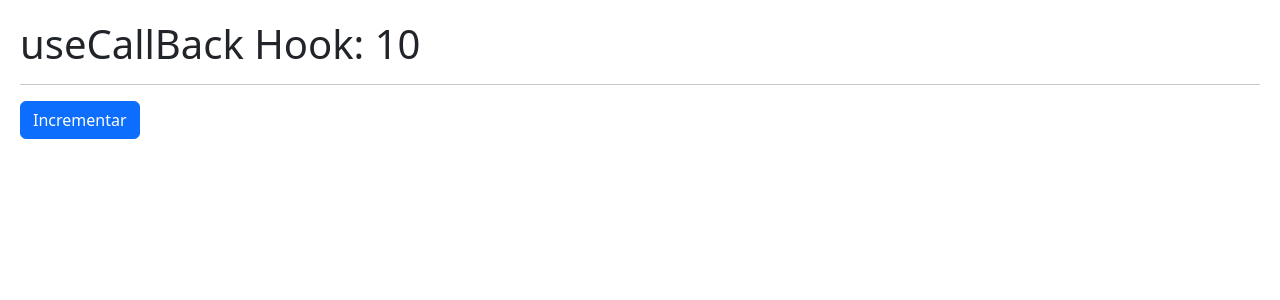
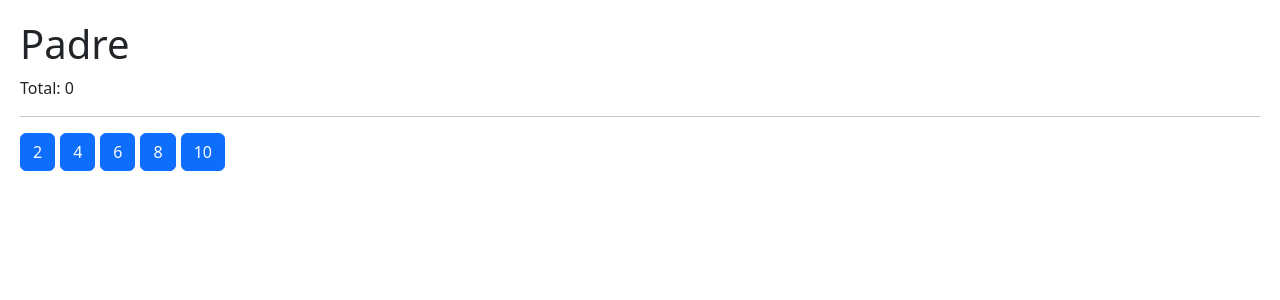
Before and after one commit to mcmmiguel/hooksApp-ReactFH, a React (Vite) app: page / in a window 1280 px wide. Shown: the top 300 px of the page. Built offline with nearby package versions, Linux system fonts and the light colour scheme.

Commit message:
My solution to TareaMemo

```diff
--- /dev/null
+++ b/src/07-tarea-memo/Hijo.jsx
@@ -0,0 +1,17 @@
+import React from "react";
+
+export const Hijo = React.memo(({ numero, incrementar }) => {
+
+    console.log('  Me volví a generar :(  ');
+
+    return (
+        <button
+            className="btn btn-primary mr-3"
+            onClick={() => incrementar(numero)}
+        >
+            {numero}
+        </button>
+    )
+})
+
+Hijo.displayName = 'Hijo';
--- /dev/null
+++ b/src/07-tarea-memo/Padre.jsx
@@ -0,0 +1,42 @@
+import { Hijo } from './Hijo'
+import { useCallback, useState } from 'react';
+
+export const Padre = () => {
+
+    const numeros = [2, 4, 6, 8, 10];
+    const [valor, setValor] = useState(0);
+
+
+    const incrementar = useCallback(
+        (num) => {
+            setValor((valor) => valor + num)
+        },
+        [],
+    )
+
+
+    // const incrementar = (num) => {
+    //     setValor(valor + num)
+    // }
+
+
+    return (
+        <div>
+            <h1>Padre</h1>
+            <p> Total: {valor} </p>
+
+            <hr />
+
+            {
+                numeros.map(n => (
+                    <Hijo
+                        key={n}
+                        numero={n}
+                        incrementar={incrementar}
+                    />
+                ))
+            }
+            {/* <Hijo /> */}
+        </div>
+    )
+}
--- a/src/main.jsx
+++ b/src/main.jsx
@@ -1,8 +1,9 @@
 import React from 'react'
 import ReactDOM from 'react-dom/client'
 import './index.css'
+import { Padre } from './07-tarea-memo/Padre'
 // import { MemoHook } from './06-memos/MemoHook'
-import { CallbackHook } from './06-memos/CallbackHook'
+// import { CallbackHook } from './06-memos/CallbackHook'
 // import { HooksApp } from './HooksApp'
 // import { CounterApp } from './01-useState/CounterApp'
 // import { CounterWithCustomHook } from './01-useState/CounterWithCustomHook'
@@ -15,6 +16,6 @@
 
 ReactDOM.createRoot(document.getElementById('root')).render(
   <React.StrictMode>
-    <CallbackHook />
+    <Padre />
   </React.StrictMode>,
 )
```
